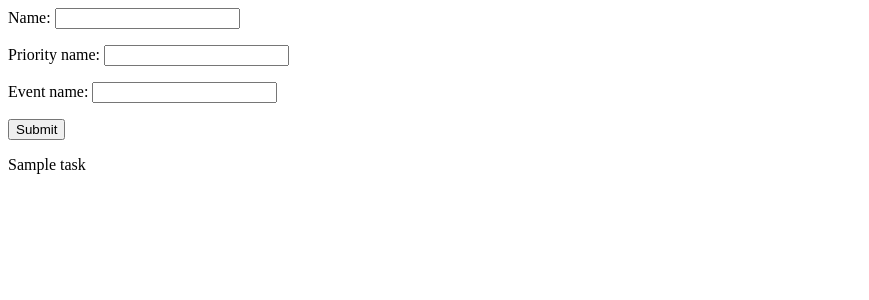
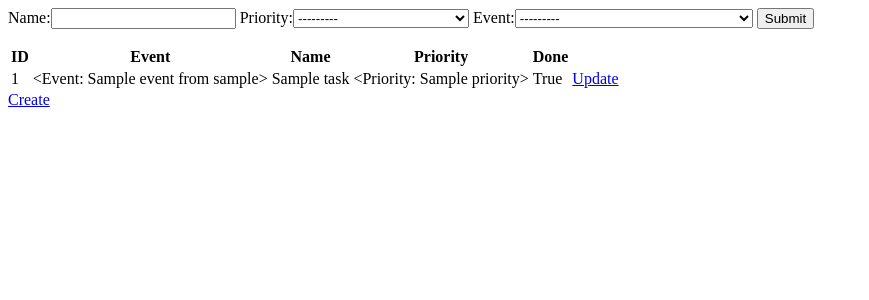
Before and after one commit to facundochaud-eb/todo_list, a Django app: page /tasks/ in a window 1280 px wide. Shown: the top 300 px of the page, without its empty margins (0-869 px from the left). Run offline with Django 3.2, Linux system fonts and the light colour scheme; tables that the repository leaves empty hold one stand-in row (values such as "Sample post").

Commit message:
filters properly showing up

```diff
--- a/tasks/filters.py
+++ b/tasks/filters.py
@@ -1,8 +1,22 @@
 import django_filters
-from .models import Task
+from django import forms
+from .models import Task, Priority, Event
 
 
 class TaskFilter(django_filters.FilterSet):
+    name = django_filters.CharFilter(
+        lookup_expr='icontains',
+        label='Name'
+    )
+    priority = django_filters.ModelChoiceFilter(
+        queryset=Priority.objects.all(),
+        widget=forms.Select
+    )
+    event = django_filters.ModelChoiceFilter(
+        queryset=Event.objects.all(),
+        widget=forms.Select
+    )
+
     class Meta:
         model = Task
-        fields = ['name', 'priority__name', 'event__name']
+        fields = ['name', 'priority', 'event']
--- a/tasks/models.py
+++ b/tasks/models.py
@@ -1,6 +1,5 @@
 from django.conf import settings
 from django.db import models
-import django_filters
 
 
 class Priority(models.Model):
--- a/templates/tasks/task_filter.html
+++ b/templates/tasks/task_filter.html
@@ -1,9 +1,27 @@
 {% block content %}
     <form action="" method="get">
-        {{ filter.form.as_p }}
+        {{ filter.form }}
         <input type="submit" />
     </form>
-    {% for obj in filter.qs %}
-        {{ obj.name }}<br />
+    <table>
+        <tr>
+            <th>ID</th>
+            <th>Event</th>
+            <th>Name</th>
+            <th>Priority</th>
+            <th>Done</th>
+            <th></th>
+        </tr>
+    {% for task in filter.qs %}
+        <tr>
+            <td>{{task.id}}</td>
+            <td>{{task.event}}</td>
+            <td>{{task.name}}</td>
+            <td>{{task.priority}}</td>
+            <td>{{task.done}}</td>
+            <td><a href="{% url 'task_update' task.id %}">Update</a></td>
+        </tr>
     {% endfor %}
+    </table>
+    <a href="{% url 'task_create' %}">Create</a>
 {% endblock %}
```
Also changed, not shown: tasks/urls.py (+15 -3 lines), templates/tasks/task_list.html (deleted, +0 -23 lines).
